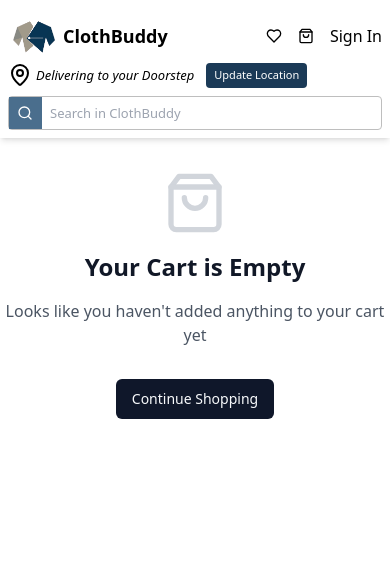
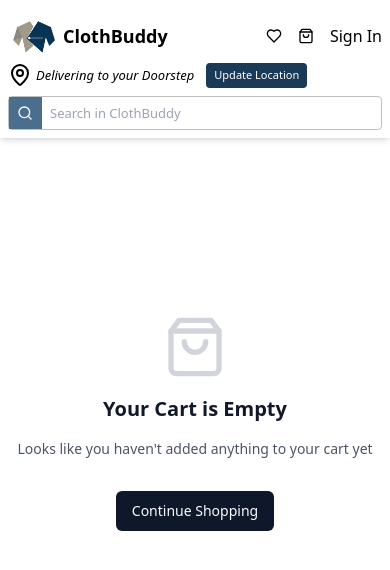
Before and after one commit to devSid-os/buyer-user-frontend2, a Next.js app: page /cart in a window 390 px wide. Shown: the top 570 px of the page. Built offline with nearby package versions, Linux system fonts and the light colour scheme.

Commit message:
No cart placeholder made responsive

```diff
--- a/app/cart/page.tsx
+++ b/app/cart/page.tsx
@@ -21,12 +21,12 @@ export default function CartPage() {
 
   if (items.length === 0) {
     return (
-      <div className="flex min-h-[70vh] flex-col items-center justify-center space-y-4 text-center">
+      <div className="flex min-h-[70vh] flex-col items-center justify-center space-y-4 px-2 text-center mt-32 md:mt-20">
         <ShoppingBag size={64} className="text-gray-300" />
-        <h1 className="text-2xl font-bold text-gray-900">Your Cart is Empty</h1>
-        <p className="text-gray-600">Looks like you haven't added anything to your cart yet</p>
+        <h1 className="text-xl font-bold text-gray-900 md:text-2xl">Your Cart is Empty</h1>
+        <p className="text-gray-600 text-sm md:text-base">Looks like you haven't added anything to your cart yet</p>
         <Link href="/products">
-          <Button className="mt-4">Continue Shopping</Button>
+          <Button className="mt-4 text-sm md:text-base">Continue Shopping</Button>
         </Link>
       </div>
     );
--- a/app/product/[id]/page.tsx
+++ b/app/product/[id]/page.tsx
@@ -188,7 +188,7 @@ export default function ProductDetails({ params }: { params: Promise<{ id: strin
 
       {/* Product Details Section */}
       <div>
-        <h1 className="text-3xl font-semibold">{product.name}</h1>
+        <h1 className="text-xl font-semibold text-black md:2xl lg:text-3xl">{product.name}</h1>
         <Rating value={product.rating || 4.5} precision={0.5} readOnly className="mt-2" />
         <p className="mt-2 text-gray-600">{product.description}</p>
 
```
